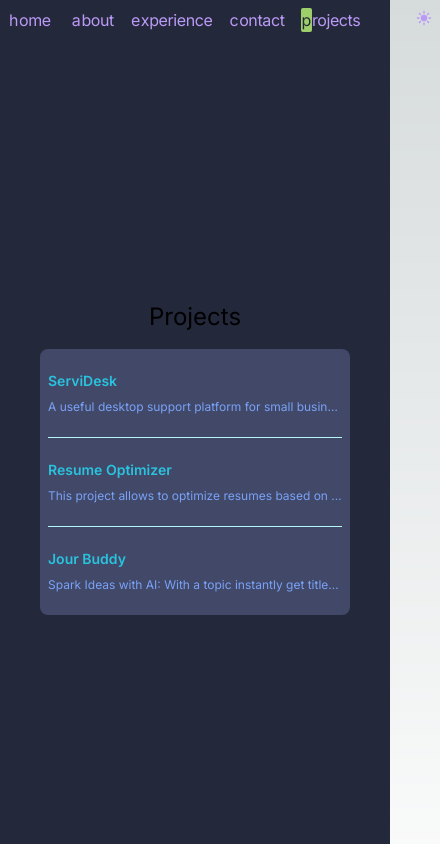
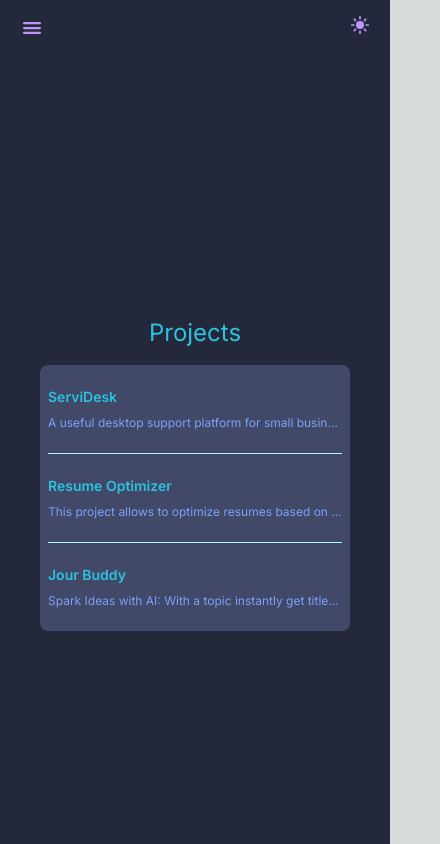
Before and after one commit to tatooin6/portfolio, a Next.js app: page /projects in a window 390 px wide. Shown: the top 844 px of the page, 440 px wide, since content can reach past the window. Built offline with nearby package versions, Linux system fonts and the light colour scheme.

Commit message:
Implemented drawer menu for responsivity
- Included Tooltip component
- Updated Navbar

```diff
--- a/package.json
+++ b/package.json
@@ -3,7 +3,7 @@
   "version": "0.1.0",
   "private": true,
   "scripts": {
-    "dev": "next dev",
+    "dev": "next dev --hostname 0.0.0.0 --port 3000",
     "build": "next build",
     "start": "next start",
     "lint": "next lint",
--- a/src/app/components/Navbar.tsx
+++ b/src/app/components/Navbar.tsx
@@ -1,6 +1,8 @@
 "use client";
 
+import { useState } from "react";
 import Link from "next/link";
+import { IoMenu } from "react-icons/io5";
 import ThemeSwitcher from "./common/ThemeSwitcher";
 import { usePathname } from "next/navigation";
 
@@ -17,22 +19,23 @@ const navItems = {
   "/experience": {
     name: "experience",
   },
+  "/projects": {
+    name: "projects",
+  },
   "/contact": {
     name: "contact",
-  },
-  "/projects": {
-    name: "projects",
   },
 };
 
 const Navbar = () => {
   const pathname = usePathname();
+  const [drawerOpen, setDrawerOpen] = useState(false);
 
   return (
     <aside className="-ml-[8px] mb-1 tracking-tight">
       <div className="lg:sticky lg:top-0 px-1">
         <nav
-          className="flex flex-row justify-between relative px-0 pb-0 fade md:overflow-auto scroll-pr-6 md:relative"
+          className="hidden md:flex lg:sticky lg:top-0 px-1 flex-row justify-between relative pb-0 fade md:overflow-auto scroll-pr-6 md:relative"
           id="nav"
         >
           <div className="flex flex-row space-x-0 pr-10">
@@ -62,6 +65,73 @@ const Navbar = () => {
             <ThemeSwitcher />
           </div>
         </nav>
+
+        <div className="dark:text-[#bb9af7] flex md:hidden justify-between items-center px-4 py-2">
+          <button
+            type="button"
+            onClick={() => setDrawerOpen(true)}
+            className="p-2 rounded-md focus:outline-none focus:ring text-2xl"
+          >
+            <IoMenu />
+          </button>
+          <ThemeSwitcher />
+        </div>
+
+        {drawerOpen && (
+          <div
+            className="fixed inset-0 bg-[#0f4b6e] bg-opacity-50 z-40"
+            onClick={() => setDrawerOpen(false)}
+          />
+        )}
+
+        <div
+          className={`
+          fixed top-0 left-0 h-full w-64 bg-white dark:bg-[#24283b] z-50
+          transform ${drawerOpen ? "translate-x-0" : "-translate-x-full"}
+          transition-transform duration-300 ease-in-out
+        `}
+        >
+          <div className="p-4 flex justify-between items-center border-b border-gray-200 dark:border-gray-700">
+            <h2 className="text-lg font-semibold">Menu</h2>
+            <button
+              onClick={() => setDrawerOpen(false)}
+              className="p-2 rounded-md focus:outline-none focus:ring"
+            >
+              <svg
+                className="w-6 h-6 text-gray-200"
+                fill="none"
+                stroke="currentColor"
+                viewBox="0 0 24 24"
+              >
+                <path
+                  strokeLinecap="round"
+                  strokeLinejoin="round"
+                  strokeWidth={2}
+                  d="M6 18L18 6M6 6l12 12"
+                />
+              </svg>
+            </button>
+          </div>
+          <nav className="flex flex-col mt-4 space-y-2 px-4">
+            {Object.entries(navItems).map(([path, { name }]) => {
+              const isActive = pathname === path;
+              return (
+                <Link
+                  key={path}
+                  href={path}
+                  onClick={() => setDrawerOpen(false)}
+                  className={`block py-2 px-3 rounded ${
+                    isActive
+                      ? "bg-[#9ece6a] text-[#24283b]"
+                      : "text-gray-500 hover:bg-gray-100 dark:hover:bg-gray-700"
+                  }`}
+                >
+                  {name}
+                </Link>
+              );
+            })}
+          </nav>
+        </div>
       </div>
     </aside>
   );
--- a/src/app/components/common/ThemeSwitcher.tsx
+++ b/src/app/components/common/ThemeSwitcher.tsx
@@ -13,7 +13,7 @@ const ThemeSwitcher = () => {
   }
 
   return (
-    <div className="dark:text-[#bb9af7]">
+    <div className="dark:text-[#bb9af7] text-xl">
       <button onClick={() => darkModeHandler()}>
         {dark && <IoSunny />}
         {!dark && <IoMoon />}
--- a/src/app/components/common/Tooltip.tsx
+++ b/src/app/components/common/Tooltip.tsx
@@ -7,7 +7,7 @@ const Tooltip = ({ children, text }: TooltipProps) => {
   return (
     <div className="relative group">
       {children}
-      <div className="absolute left-1/2 transform -translate-x-1/2 bottom-full mb-1 hidden group-hover:block bg-gray-800 text-white text-xs rounded py-1 px-2 z-10 w-5/6 whitespace-normal break-words">
+      <div className="absolute left-1/2 transform -translate-x-1/2 bottom-full mb-1 hidden group-hover:block bg-gray-800 text-white text-xs rounded py-1 px-2 z-10 w-full whitespace-normal break-words">
         {text}
       </div>
     </div>
--- a/src/app/projects/page.tsx
+++ b/src/app/projects/page.tsx
@@ -49,7 +49,7 @@ const page = () => {
     <div className="flex flex-col items-center justify-center min-h-screen center p-8">
       {listItems.length !== 0 ? (
         <>
-          <p className="text-2xl">Projects</p>
+          <p className="text-[#2ac3de] text-2xl">Projects</p>
           <ImageList listItems={listItems} />
         </>
       ) : (
```
